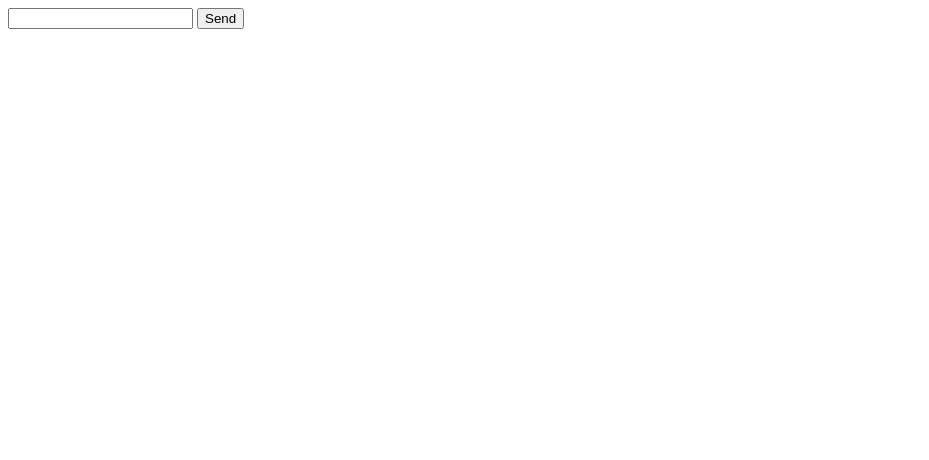
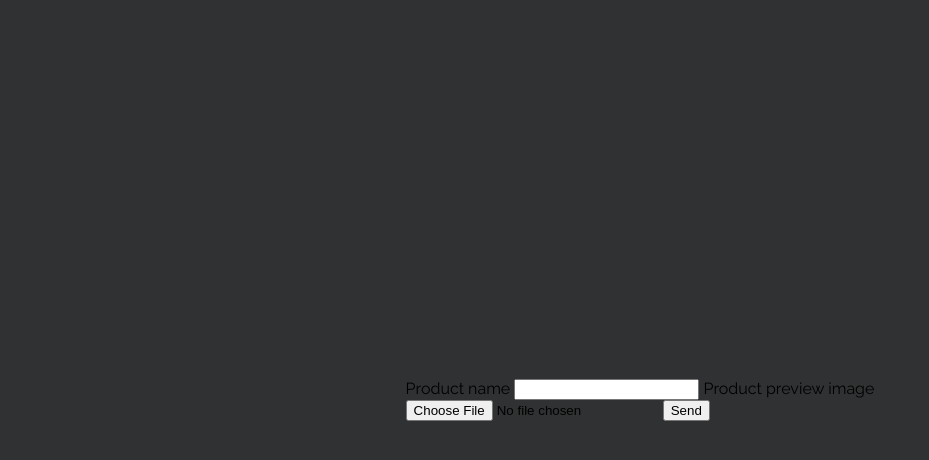
Before and after one commit to e-meyer/docci-web-panel, a website: page public/index.html in a window 1280 px wide. Shown: the whole page, without its empty margins (0-929 px from the left). Drawn offline with Linux system fonts and the light colour scheme.

Commit message:
feat: apply style to index

```diff
--- a/public/index.html
+++ b/public/index.html
@@ -5,12 +5,18 @@
     <meta charset="UTF-8">
     <meta http-equiv="X-UA-Compatible" content="IE=edge">
     <meta name="viewport" content="width=device-width, initial-scale=1.0">
+    <link rel="stylesheet" href="style.css">
     <title>Docci</title>
 </head>
 
 <body>
-    <input type="text" id="email">
-    <button id="send">Send</button>
+    <div class=" container">
+        <label for="product-name" id="product-label">Product name</label>
+        <input type="text" id="product-text">
+        <label for="image">Product preview image</label><br>
+        <input type="file" accept=".png">
+        <button id="send">Send</button>
+    </div>
     <script type="module">
         // Import the functions you need from the SDKs you need
         import { initializeApp } from "https://www.gstatic.com/firebasejs/9.15.0/firebase-app.js";
```
